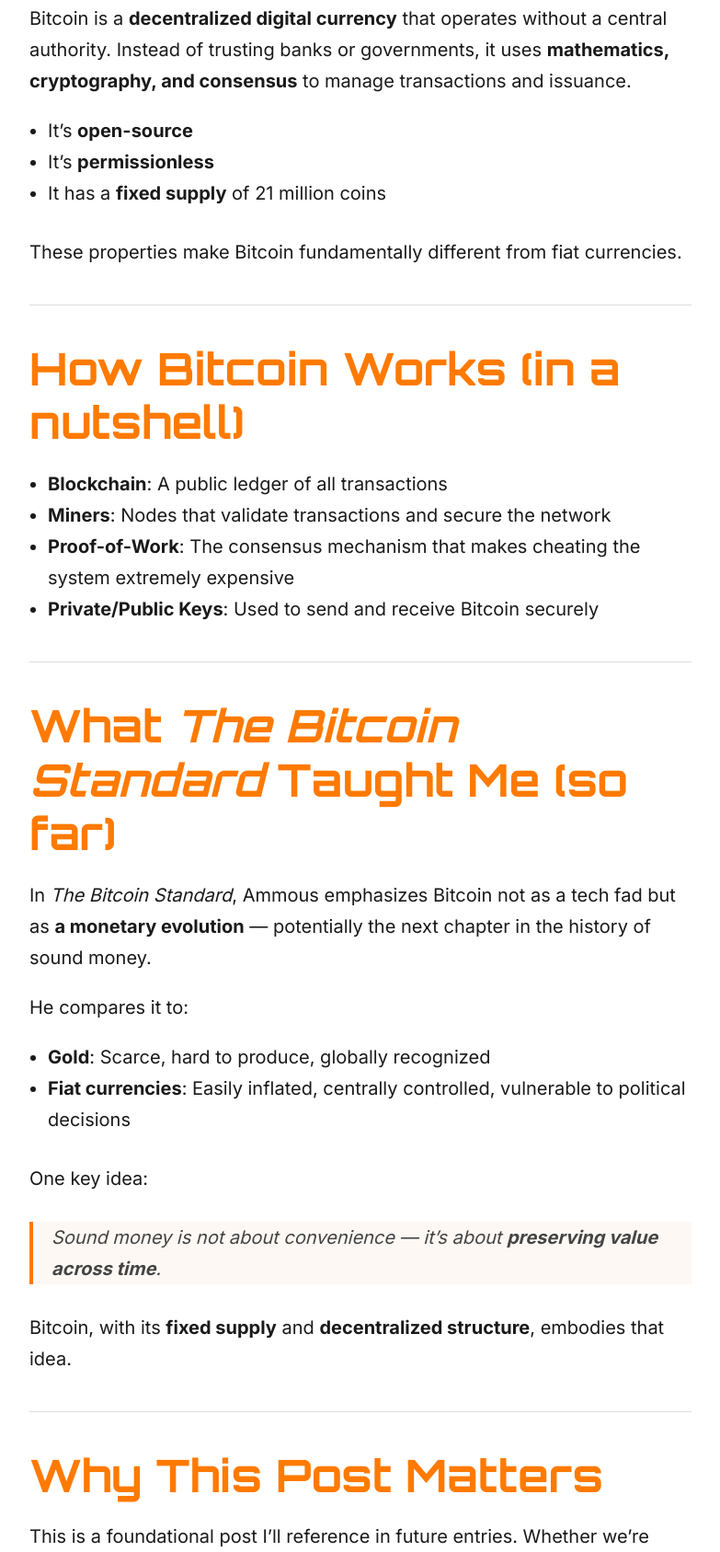
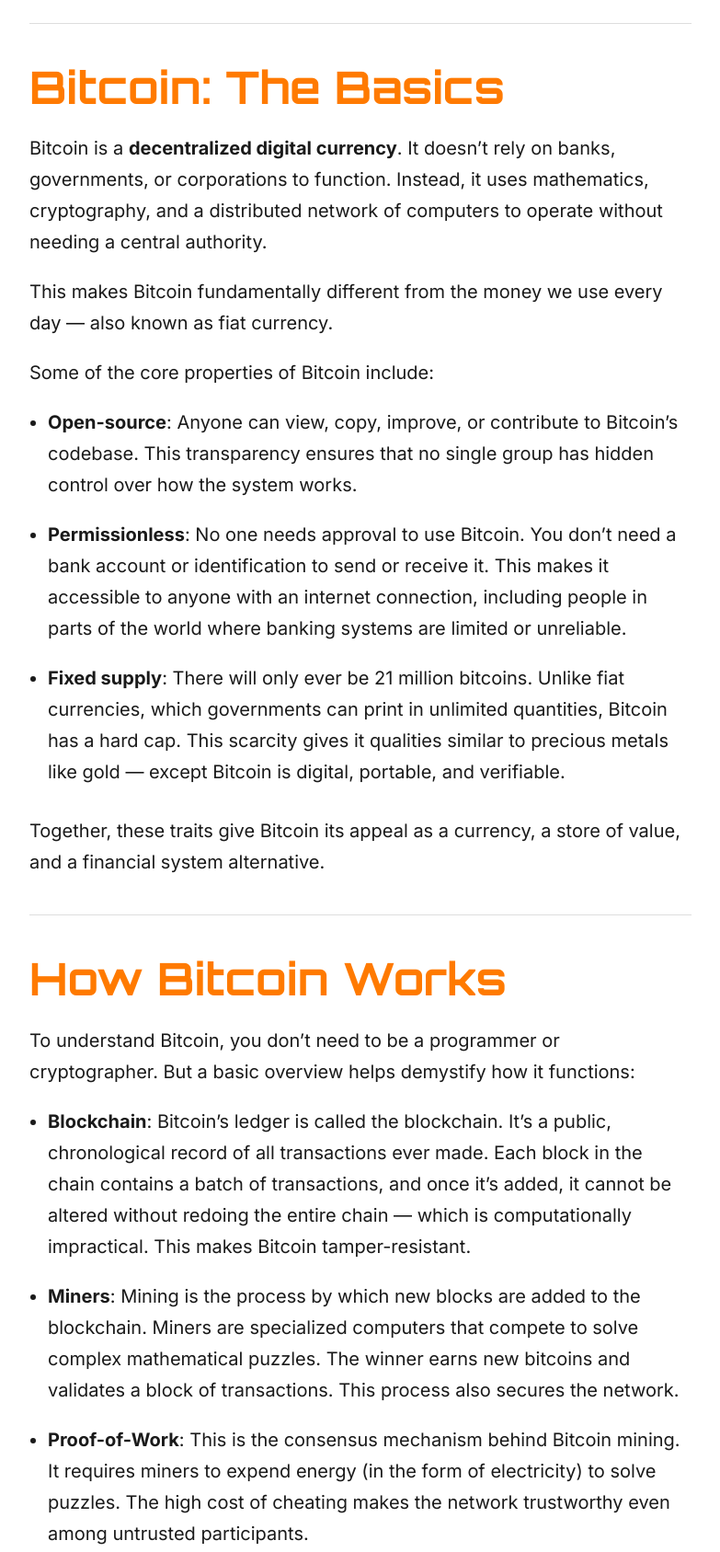
Before and after one commit to lenifilgueira/lenikrypto, an Astro site: page /blog/what-is-bitcoin in a window 1280 px wide. Shown: the part 955-2642 px from the top of the page at 92% size, without its empty margins (248-1031 px from the left). Built offline with nearby package versions, Linux system fonts and the light colour scheme; Astro itself is replaced by a stand-in of ours; a script that the page names is missing.

Commit message:
Update What is Bitcoin.md

```diff
--- a/src/content/blog/What is Bitcoin.md
+++ b/src/content/blog/What is Bitcoin.md
@@ -4,59 +4,57 @@
 description: "A detailed overview of Bitcoin and the ideas behind it, including insights from The Bitcoin Standard."
 ---
 
-What is **Bitcoin**?
+# What is Bitcoin?
 
-Depending on who you ask, it’s:
+Depending on who you ask, Bitcoin is:
 - Digital gold
 - A decentralized currency
 - A hedge against inflation
 - A scam
 - A revolution
 
-But the truth is — Bitcoin is all of those things, and none of them.  .
+The truth is, Bitcoin has been called all of these things — and often for good reason. But at its core, it is a radical shift in how we think about money, value, and trust. To understand Bitcoin properly, we need to strip away the hype and examine its foundations.
 
 ---
 
 ## Bitcoin: The Basics
 
-Bitcoin is a **decentralized digital currency** that operates without a central authority. Instead of trusting banks or governments, it uses **mathematics, cryptography, and consensus** to manage transactions and issuance.
+Bitcoin is a **decentralized digital currency**. It doesn't rely on banks, governments, or corporations to function. Instead, it uses mathematics, cryptography, and a distributed network of computers to operate without needing a central authority.
 
-- It's **open-source**
-- It's **permissionless**
-- It has a **fixed supply** of 21 million coins
+This makes Bitcoin fundamentally different from the money we use every day — also known as fiat currency.
 
-These properties make Bitcoin fundamentally different from fiat currencies.
+Some of the core properties of Bitcoin include:
+
+- **Open-source**: Anyone can view, copy, improve, or contribute to Bitcoin's codebase. This transparency ensures that no single group has hidden control over how the system works.
+
+- **Permissionless**: No one needs approval to use Bitcoin. You don’t need a bank account or identification to send or receive it. This makes it accessible to anyone with an internet connection, including people in parts of the world where banking systems are limited or unreliable.
+
+- **Fixed supply**: There will only ever be 21 million bitcoins. Unlike fiat currencies, which governments can print in unlimited quantities, Bitcoin has a hard cap. This scarcity gives it qualities similar to precious metals like gold — except Bitcoin is digital, portable, and verifiable.
+
+Together, these traits give Bitcoin its appeal as a currency, a store of value, and a financial system alternative.
 
 ---
 
-## How Bitcoin Works (in a nutshell)
+## How Bitcoin Works
 
-- **Blockchain**: A public ledger of all transactions
-- **Miners**: Nodes that validate transactions and secure the network
-- **Proof-of-Work**: The consensus mechanism that makes cheating the system extremely expensive
-- **Private/Public Keys**: Used to send and receive Bitcoin securely
+To understand Bitcoin, you don’t need to be a programmer or cryptographer. But a basic overview helps demystify how it functions:
+
+- **Blockchain**: Bitcoin’s ledger is called the blockchain. It’s a public, chronological record of all transactions ever made. Each block in the chain contains a batch of transactions, and once it's added, it cannot be altered without redoing the entire chain — which is computationally impractical. This makes Bitcoin tamper-resistant.
+
+- **Miners**: Mining is the process by which new blocks are added to the blockchain. Miners are specialized computers that compete to solve complex mathematical puzzles. The winner earns new bitcoins and validates a block of transactions. This process also secures the network.
+
+- **Proof-of-Work**: This is the consensus mechanism behind Bitcoin mining. It requires miners to expend energy (in the form of electricity) to solve puzzles. The high cost of cheating makes the network trustworthy even among untrusted participants.
+
+- **Private and Public Keys**: Each Bitcoin wallet is secured with a private key — a secret string of data that proves ownership. When you send Bitcoin, you’re using your private key to sign a transaction. Your public key (or address) is what others use to send Bitcoin to you. As long as your private key remains secret, your Bitcoin is secure.
 
 ---
 
-## What *The Bitcoin Standard* Taught Me (so far)
+## A New Kind of Money
 
-In *The Bitcoin Standard*, Ammous emphasizes Bitcoin not as a tech fad but as **a monetary evolution** — potentially the next chapter in the history of sound money.
+One of the most important ideas behind Bitcoin is the concept of **sound money** — money that maintains its value over time because it cannot be inflated or easily manipulated.
 
-He compares it to:
-- **Gold**: Scarce, hard to produce, globally recognized
-- **Fiat currencies**: Easily inflated, centrally controlled, vulnerable to political decisions
+Historically, gold served this role. It was scarce, difficult to produce, and universally accepted. Fiat currencies, by contrast, are prone to devaluation through inflation, monetary policy decisions, and political interference.
 
-One key idea:
-> Sound money is not about convenience — it's about **preserving value across time**.
+Bitcoin reintroduces scarcity into a digital system. Unlike any digital money before it, Bitcoin is engineered to resist inflation and centralization. It allows individuals to take custody of their wealth without reliance on institutions. Its supply schedule is publicly known, and no one — not even its creator — can change its core rules without global consensus.
 
-Bitcoin, with its **fixed supply** and **decentralized structure**, embodies that idea.
-
----
-
-## Why This Post Matters
-
-This is a foundational post I’ll reference in future entries. Whether we’re talking about wallets, mining, or crypto culture — everything flows from understanding Bitcoin at its core.
-
----
-
-If you're new to crypto or just starting to read *The Bitcoin Standard*, I’d love to hear your take. Drop me a message or comment — let’s build understanding together.
+Bitcoin isn’t just money you use online. It’s money designed to work without trust in banks, governments, or any third party. That alone makes it one of the most ambitious financial experiments in history.
```
